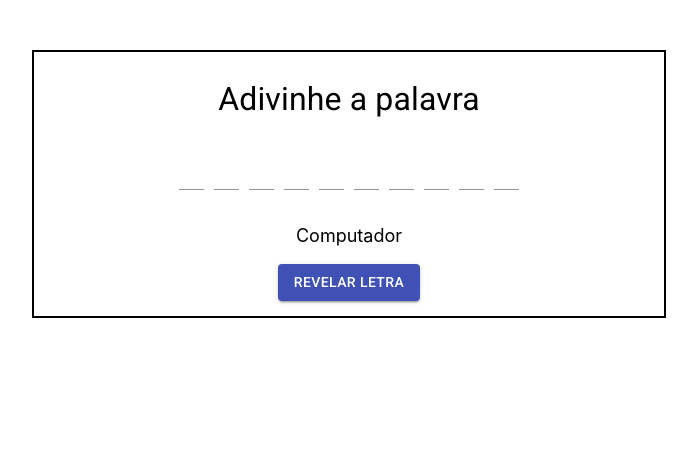
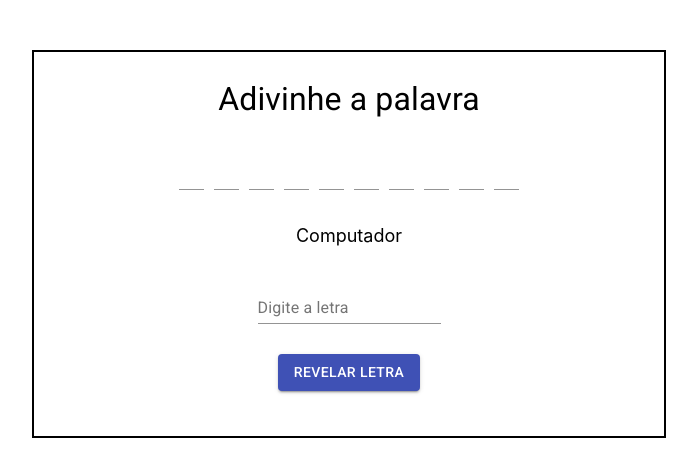
Before and after one commit to brunog2/adivinha-palavra, a React (Create React App) app: page / in a window 1280 px wide. Shown: the top 476 px of the page, without its empty margins (291-988 px from the left). Built offline with nearby package versions, Linux system fonts and the light colour scheme.

Commit message:
Progresso na revelacao de letras

```diff
--- a/src/App.css
+++ b/src/App.css
@@ -32,6 +32,7 @@
 }
 
 .containerButton{
+    margin: 30px;
     display: flex;
     align-content: center;
     justify-content: center;
--- a/src/App.js
+++ b/src/App.js
@@ -27,18 +27,22 @@ class App extends React.Component {
 
   componentDidMount() {
     this.setState({ palavraAleatoria: this.state.palavras[Math.floor(Math.random() * this.state.palavras.length)] });
-
-    var elementos = document.getElementsByClassName("caractere");
-    for (var i = 0; i < elementos.length; i++) {
-      elementos[i].setAttribute("id", "letra" + i);
-     }
   }
 
+
   revelarLetra() {
-    var letra = this.state.palavraAleatoria[this.state.posicaoLetra].toLocaleUpperCase();
-    console.log(`letra`+this.state.posicaoLetra);
-    document.getElementById(`letra`+this.state.posicaoLetra).value = letra;
-    this.setState({posicaoLetra: this.state.posicaoLetra + 1})
+    var letra = document.getElementById("letra-digitada");
+
+    var textos = document.getElementsByClassName("caractere");
+
+    var texto;
+
+    for (texto in textos){
+      console.log(texto)
+    }
+
+    console.log(textos, letra)
+
   }
 
   render() {
@@ -49,10 +53,11 @@ class App extends React.Component {
         </Typography>
 
         <div className="container-caracteres">
-          {this.state.palavraAleatoria.split('').map(caracteres => (
+          {this.state.palavraAleatoria.split('').map((caractere, index) => (
             <TextField
               className="caractere"
-              id="letra"
+              id={index}
+              key={index}
               label=""
               defaultValue=""
               InputProps={{
@@ -68,7 +73,14 @@ class App extends React.Component {
         </p>
 
         <div className="containerButton">
-          <Button variant="contained" color="primary" className="revelar" onClick={this.revelarLetra}>Revelar letra</Button>
+          <TextField id="letra-digitada" label="Digite a letra"></TextField>
+
+        </div>
+
+        <div className="containerButton">
+
+        <Button variant="contained" color="primary" className="revelar" onClick={this.revelarLetra}>Revelar letra</Button>
+
         </div>
 
 
```
Also changed, not shown: 1 other file (tests, documents, lock files or other folders).
